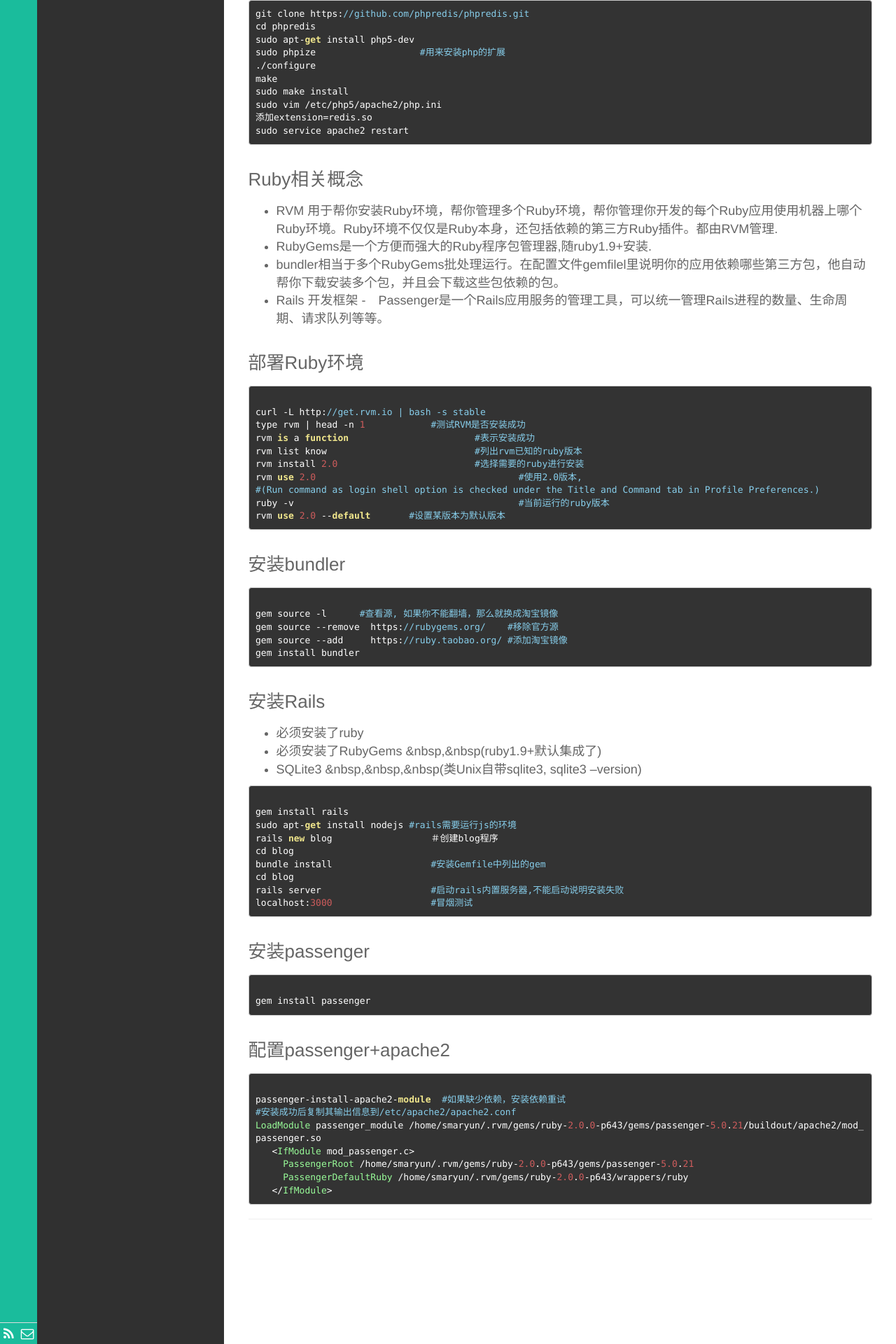
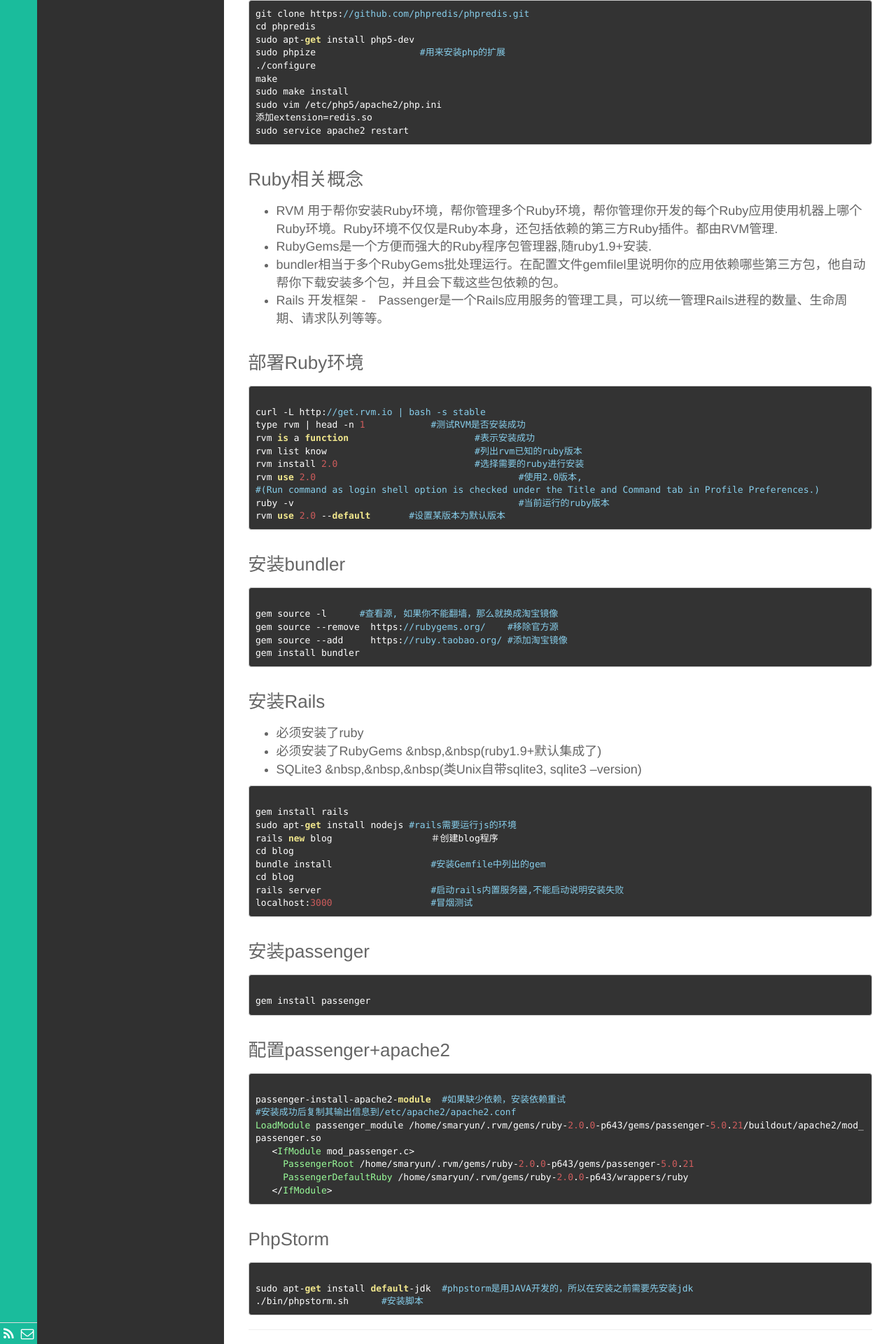
Before and after one commit to codergma/codergma.github.io, a Jekyll site: the page built from _posts/技术/2015-11-16-smaryun-config.md, in a window 1280 px wide. Shown: the part 1889-3809 px from the top of the page at 70% size. Built offline with Jekyll 4.4.1, drawn with Linux system fonts in a browser that asks for light colours; Markdown is read by kramdown in place of the engine named in the settings; comment, search, counter and statistics services are not loaded.

Commit message:
开发环境

````diff
--- a/_posts/技术/2015-11-16-smaryun-config.md
+++ b/_posts/技术/2015-11-16-smaryun-config.md
@@ -170,3 +170,11 @@
      PassengerDefaultRuby /home/smaryun/.rvm/gems/ruby-2.0.0-p643/wrappers/ruby
    </IfModule>
 ```
+
+###PhpStorm
+
+```
+
+sudo apt-get install default-jdk  #phpstorm是用JAVA开发的，所以在安装之前需要先安装jdk
+./bin/phpstorm.sh      #安装脚本
+```
````
